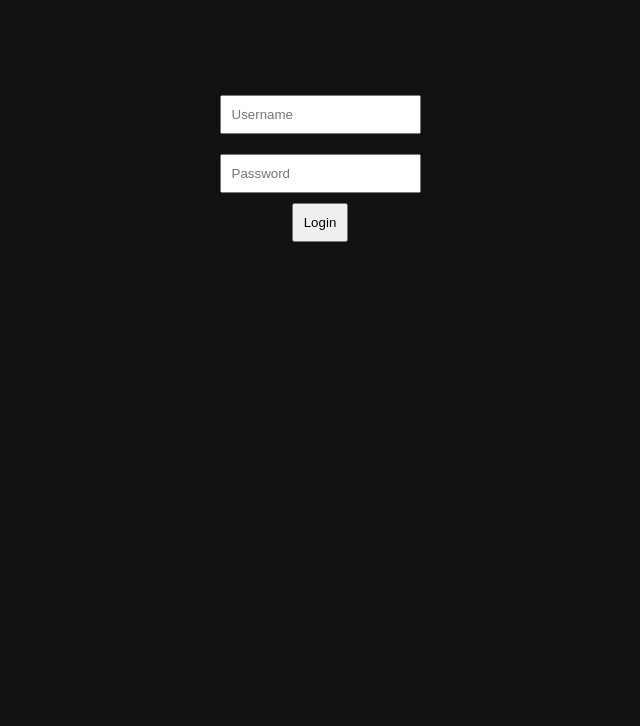
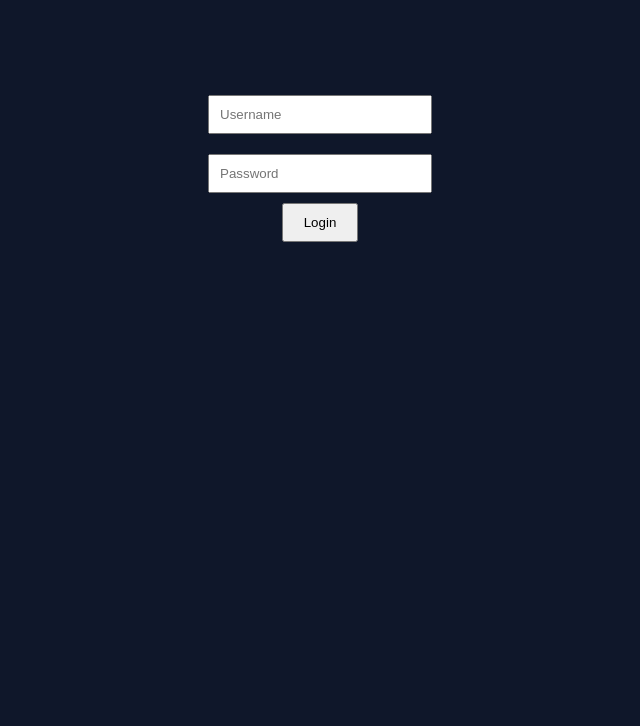
Before and after one commit to mahesh5624/Smartparkingweb, a plain HTML site: page login.html in a window 1280 px wide. Shown: the part 74-800 px from the top of the page, without its empty margins (320-960 px from the left). Drawn offline with Linux system fonts and the light colour scheme.

Commit message:
Refactor styles in login.html for improved layout
Updated styles for body, form, input, and button elements.

```diff
--- a/login.html
+++ b/login.html
@@ -3,10 +3,26 @@
 <head>
 <title>Admin Login</title>
 <style>
-body { text-align:center; font-family:Arial; background:#111; color:white; }
-form { margin-top:100px; }
-input { padding:10px; margin:10px; }
-button { padding:10px; }
+body {
+  background:#0f172a;
+  color:white;
+  font-family:Arial;
+  text-align:center;
+}
+
+form {
+  margin-top:100px;
+}
+
+input {
+  padding:10px;
+  margin:10px;
+  width:200px;
+}
+
+button {
+  padding:10px 20px;
+}
 </style>
 </head>
 
```
